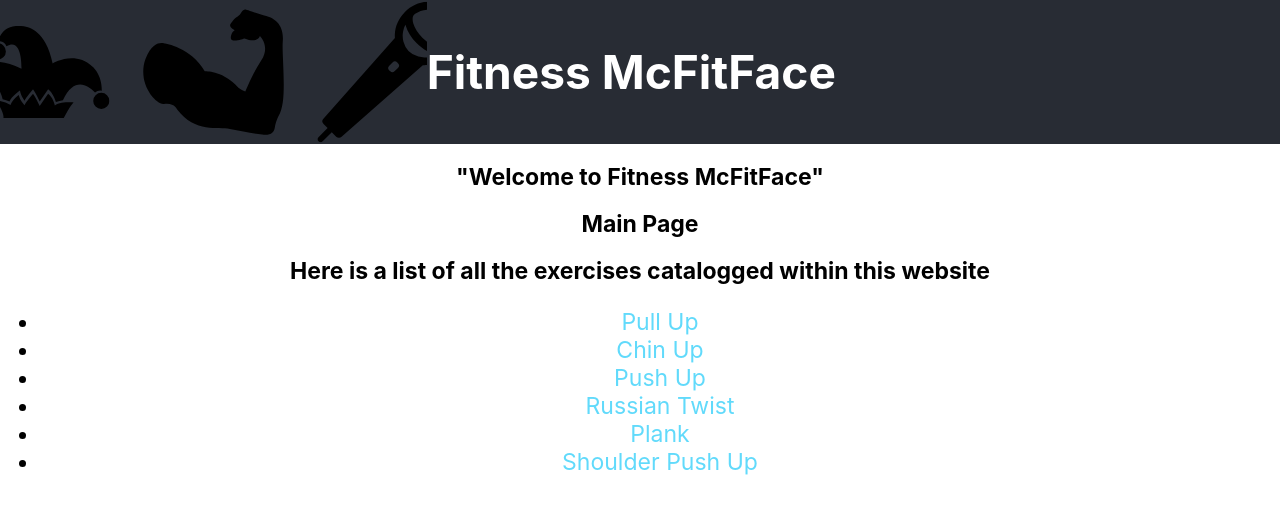
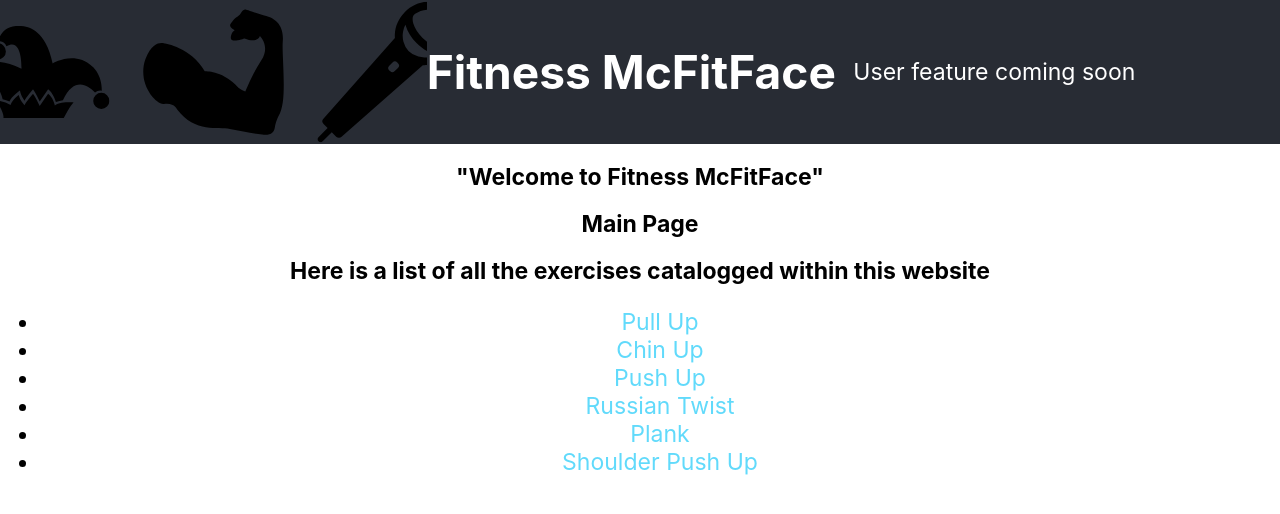
Before and after one commit to bruhulance/fitness-mcfitface, a React (Create React App) app: page / in a window 1280 px wide. Shown: the top 514 px of the page. Built offline with nearby package versions, Linux system fonts and the light colour scheme.

Commit message:
moved the hard coded header into a header component file

```diff
--- a/src/App.css
+++ b/src/App.css
@@ -1,40 +1,5 @@
 .App {
   text-align: center;
-}
-
-.App-header {
-  background-color: #282c34;
-  min-height: 18vh;
-  display: flex;
-  flex-direction: row;
-  color: white;
-}
-
-.App-header > * {
-  flex: 1;
-  display: flex;
-  align-items: center;
-}
-
-.App-header:nth-child(0) {
-  justify-content: flex-start;
-}
-
-.App-header:nth-child(1) {
-  justify-content: center;
-}
-
-.App-header:nth-child(2) {
-  justify-content: flex-end;
-}
-
-.App-logo {
-  max-height: 18vmin;
-  pointer-events: none;
-}
-
-.App-title {
-  font-size: 2em;
 }
 
 .App-link {
--- a/src/App.jsx
+++ b/src/App.jsx
@@ -6,15 +6,12 @@ import AllExercises from "./data/listOfExercises";
 import { Exercise } from "./exerciseComponent/exercise";
 import { MainPage } from "./mainPageComponent/mainpage";
 import { ExerciseRouterPrefix } from "./constants";
+import Header from "./headerComponent/header";
 
 function App() {
   return (
     <div className="App">
-      <header className="App-header">
-        <img src={logo} className="App-logo" alt="logo" />
-        <h1 className="App-title">Fitness McFitFace</h1>
-        <div></div>
-      </header>
+      <Header/>
       <section className="App-body">
         <BrowserRouter>
           <Switch>
--- /dev/null
+++ b/src/headerComponent/header.css
@@ -0,0 +1,34 @@
+.Header-container {
+    background-color: #282c34;
+    min-height: 18vh;
+    display: flex;
+    flex-direction: row;
+    color: white;
+  }
+
+  .Header-container > * {
+    flex: 1;
+    display: flex;
+    align-items: center;
+  }
+
+  .Header-container:nth-child(0) {
+    justify-content: flex-start;
+  }
+
+  .Header-container:nth-child(1) {
+    justify-content: center;
+  }
+
+  .Header-container:nth-child(2) {
+    justify-content: flex-end;
+  }
+
+  .Header-logo {
+    max-height: 18vmin;
+    pointer-events: none;
+  }
+
+  .Header-title {
+    font-size: 2em;
+  }
--- /dev/null
+++ b/src/headerComponent/header.jsx
@@ -0,0 +1,14 @@
+import "./header.css";
+import logo from "../logo.svg";
+
+function Header() {
+    return (
+        <header className="Header-container">
+        <img src={logo} className="Header-logo" alt="logo" />
+        <h1 className="Header-title">Fitness McFitFace</h1>
+        <div>User feature coming soon</div>
+      </header>
+    )
+}
+
+export default Header;
```
